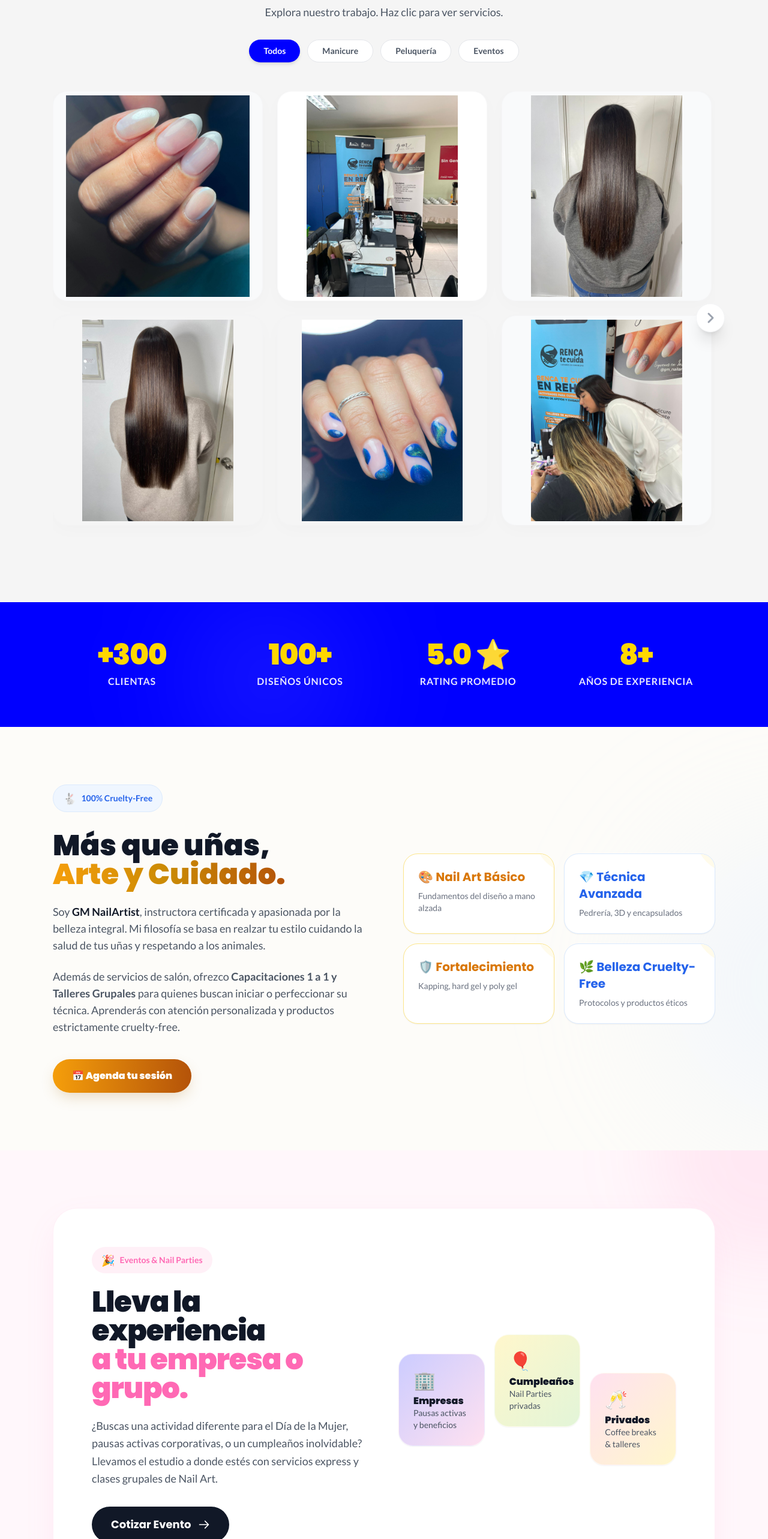
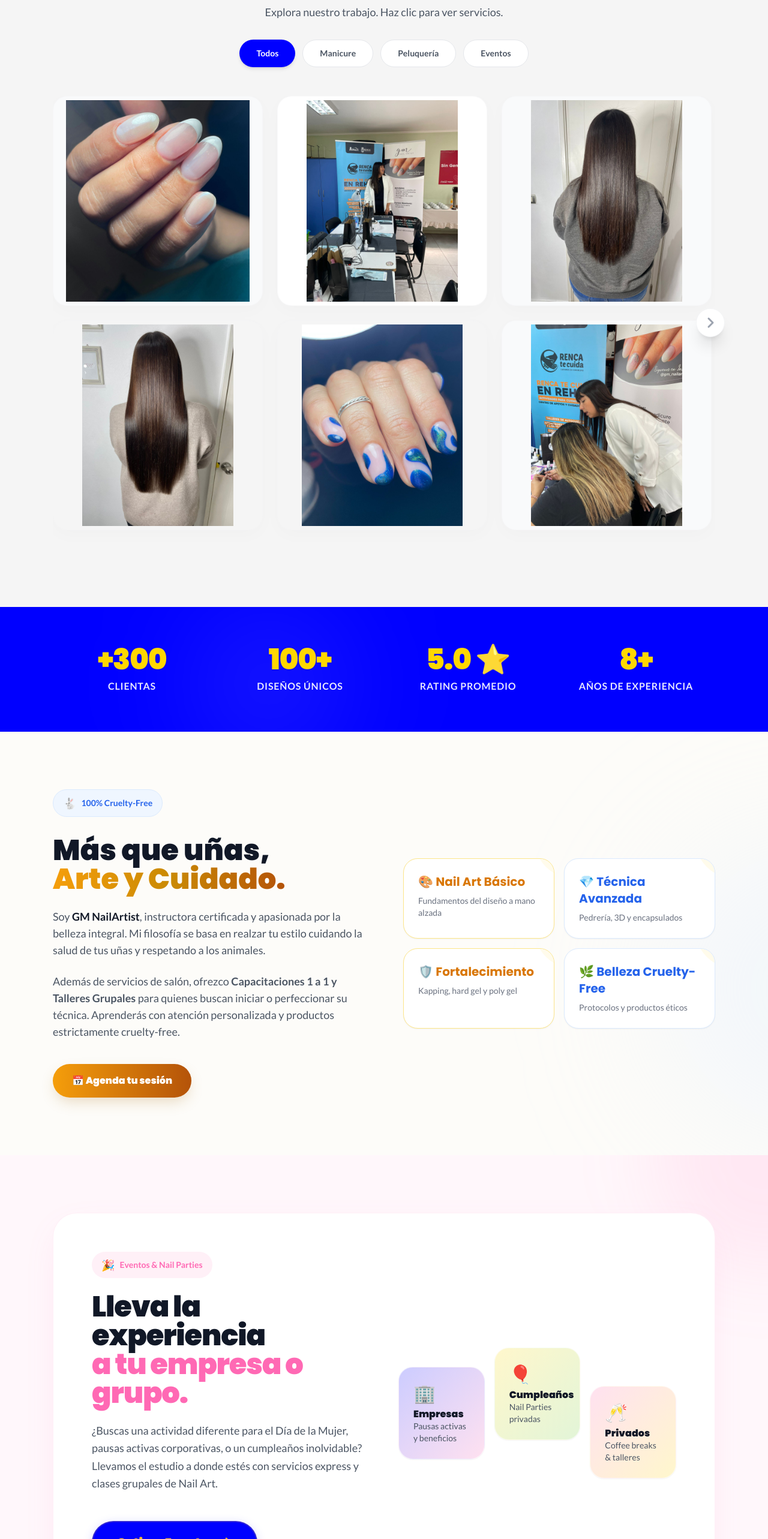
Before and after one commit to CaBsCrypto/gm_nailartist, a Next.js app: page / in a window 1280 px wide. Shown: the part 3070-5636 px from the top of the page at 60% size. Built offline with nearby package versions, Linux system fonts and the light colour scheme.

Commit message:
UI: final polish con mayor espacio y botones unificados

```diff
--- a/components/CTASection.tsx
+++ b/components/CTASection.tsx
@@ -22,21 +22,21 @@ export default function CTASection() {
                     No dejes para mañana las uñas que puedes lucir hoy. Reserva tu espacio y vive la experiencia integral.
                 </p>
 
-                <div className="flex flex-col sm:flex-row items-center justify-center gap-4 sm:gap-6">
+                <div className="flex flex-col sm:flex-row items-center justify-center gap-8 sm:gap-10">
                     <button
                         onClick={() => setIsModalOpen(true)}
-                        className="w-full sm:w-auto btn-primary text-lg"
+                        className="w-full sm:w-auto btn-primary px-10 py-5 text-xl"
                     >
-                        📅 Agenda tu hora
+                        <span className="text-2xl mr-2">📅</span> Agenda tu hora
                     </button>
 
                     <a
                         href={`https://wa.me/${WHATSAPP_NUMBER}?text=Hola!%20Tengo%20una%20consulta%20rápida%20antes%20de%20agendar...`}
                         target="_blank"
                         rel="noopener noreferrer"
-                        className="w-full sm:w-auto btn-whatsapp text-lg"
+                        className="w-full sm:w-auto btn-whatsapp px-10 py-5 text-xl"
                     >
-                        💬 Escríbenos directo
+                        <span className="text-2xl mr-2">💬</span> Escríbenos directo
                     </a>
                 </div>
             </div>
--- a/components/CorporateEvents.tsx
+++ b/components/CorporateEvents.tsx
@@ -33,11 +33,11 @@ export default function CorporateEvents() {
                             href={whatsappUrl}
                             target="_blank"
                             rel="noopener noreferrer"
-                            className="inline-flex items-center justify-center px-8 py-4 font-heading font-bold text-white bg-gray-900 rounded-full transition-all hover:bg-black hover:-translate-y-1 hover:shadow-xl active:translate-y-0 text-lg gap-3"
+                            className="btn-primary inline-flex px-10 py-5 text-xl mt-4"
                         >
-                            Cotizar Evento
-                            <svg className="w-5 h-5" fill="none" stroke="currentColor" viewBox="0 0 24 24">
-                                <path strokeLinecap="round" strokeLinejoin="round" strokeWidth={2} d="M14 5l7 7m0 0l-7 7m7-7H3" />
+                            <span>Cotizar Evento</span>
+                            <svg className="w-6 h-6 ml-2" fill="none" stroke="currentColor" viewBox="0 0 24 24">
+                                <path strokeLinecap="round" strokeLinejoin="round" strokeWidth={2.5} d="M14 5l7 7m0 0l-7 7m7-7H3" />
                             </svg>
                         </a>
                     </div>
--- a/components/Gallery.tsx
+++ b/components/Gallery.tsx
@@ -112,7 +112,7 @@ export default function Gallery() {
                             <button
                                 key={filter}
                                 onClick={() => setActiveFilter(filter)}
-                                className={`px-6 py-2 rounded-full font-body font-bold text-sm transition-all ${activeFilter === filter
+                                className={`px-7 py-3 rounded-full font-body font-bold text-sm transition-all ${activeFilter === filter
                                     ? 'bg-brand-blue text-white shadow-md'
                                     : 'bg-white border border-gray-200 text-gray-600 hover:border-brand-blue/50 hover:text-brand-blue'
                                     }`}
```
